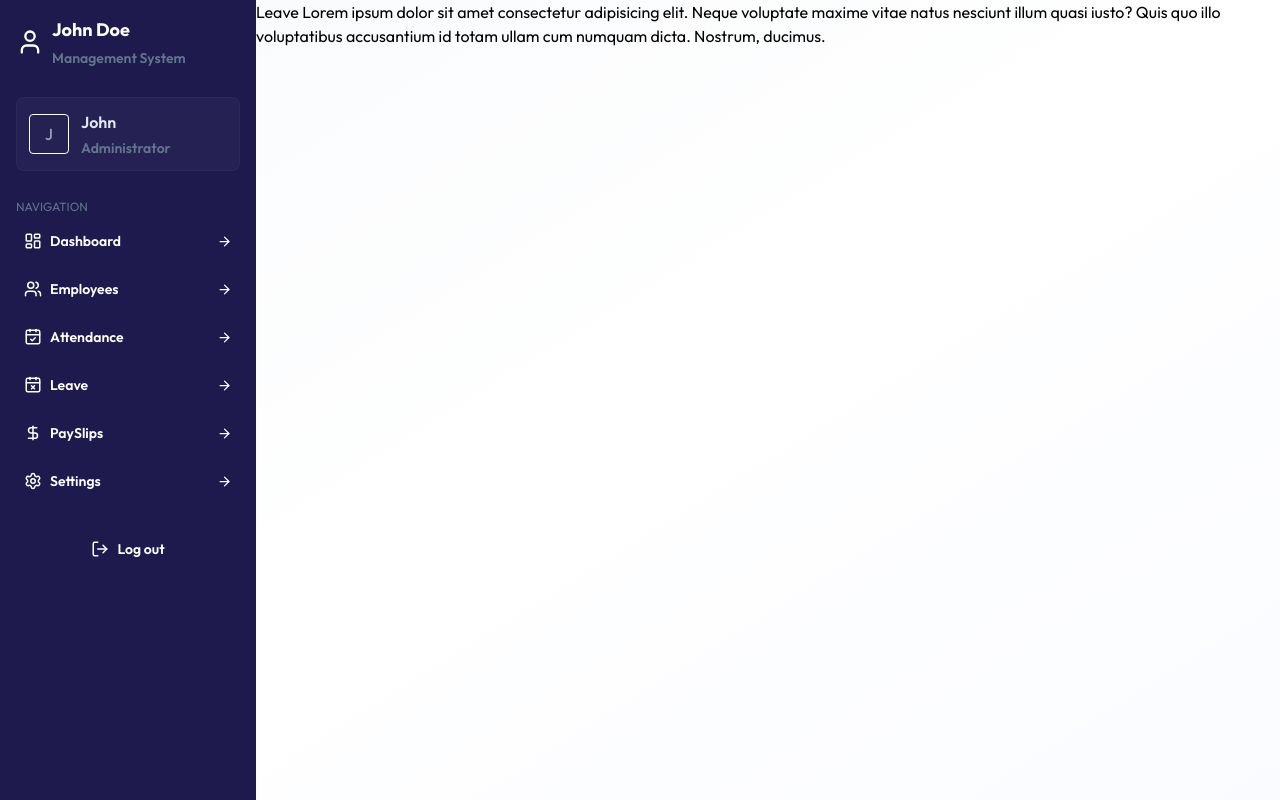
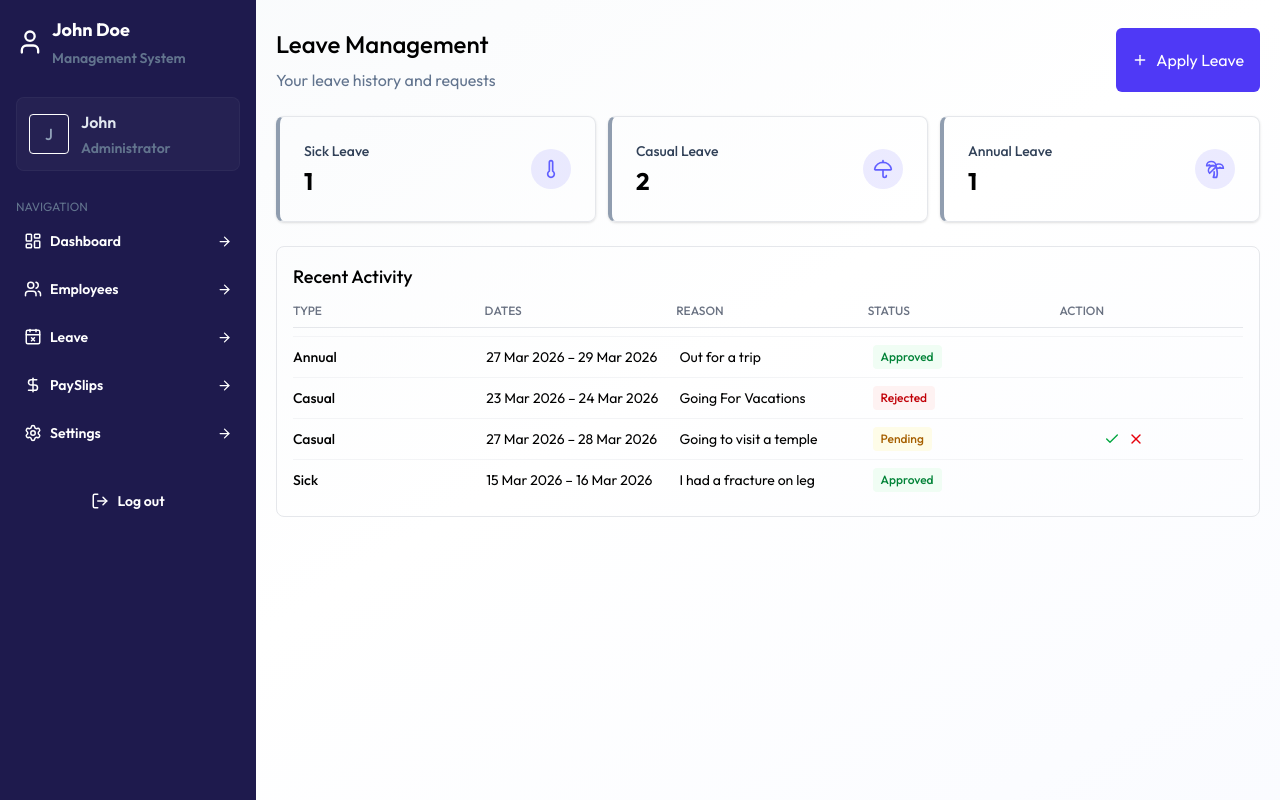
Before and after one commit to IzzaYoucef/Full-Stack-Employee-Management-System, a React (Vite) app in the folder client/: page /leave in a window 1280 px wide. Built offline with nearby package versions, Linux system fonts and the light colour scheme.

Commit message:
Implement Leave page UI

```diff
--- a/client/src/components/SideBar.jsx
+++ b/client/src/components/SideBar.jsx
@@ -18,7 +18,7 @@ import { dummyProfileData } from '../assets/assets'
 const adminNavItems = [
   { label: "Dashboard", icon: LayoutDashboardIcon, to: "/dashboard" },
   { label: "Employees", icon: UsersIcon, to: "/employees" },
-  { label: "Attendance", icon: CalendarCheck, to: "/attendance" },
+  // { label: "Attendance", icon: CalendarCheck, to: "/attendance" },
   { label: "Leave", icon: CalendarX, to: "/leave" },
   { label: "PaySlips", icon: DollarSign, to: "/payslips" },
   { label: "Settings", icon: Settings, to: "/settings" },
--- a/client/src/pages/Leave.jsx
+++ b/client/src/pages/Leave.jsx
@@ -1,8 +1,148 @@
-import React from 'react'
+import React, { useCallback, useEffect, useState } from 'react'
+import { dummyLeaveData } from '../assets/assets'
+import { PlusIcon, ThermometerIcon, TreePalmIcon, UmbrellaIcon, Check, X } from 'lucide-react'
+
+const statusStyles = {
+  APPROVED: "bg-green-50 text-green-700",
+  PENDING: "bg-yellow-50 text-yellow-700",
+  REJECTED: "bg-red-50 text-red-700",
+}
+
+const toTitleCase = (str) =>
+  str ? str.charAt(0) + str.slice(1).toLowerCase() : str
+
+const formatDateRange = (start, end) => {
+  const opts = { day: 'numeric', month: 'short', year: 'numeric' }
+  const startStr = new Date(start).toLocaleDateString('en-GB', opts)
+  const endStr = new Date(end).toLocaleDateString('en-GB', opts)
+  return startStr === endStr ? startStr : `${startStr} – ${endStr}`
+}
 
 const Leave = () => {
+
+  const [leaves, setLeaves] = useState([])
+  const [loading, setLoading] = useState(true)
+
+  const cardItems = [
+    { title: "Sick Leave", icon: ThermometerIcon, number: leaves.filter(l => l.type === "SICK").length },
+    { title: "Casual Leave", icon: UmbrellaIcon, number: leaves.filter(l => l.type === "CASUAL").length },
+    { title: "Annual Leave", icon: TreePalmIcon, number: leaves.filter(l => l.type === "ANNUAL").length },
+  ]
+
+  const fetchEmployeeLeave = useCallback(async () => {
+    setLoading(true)
+    setLeaves(dummyLeaveData)
+    setTimeout(() => {
+      setLoading(false)
+    }, 500)
+  }, [])
+
+  useEffect(() => {
+    fetchEmployeeLeave()
+  }, [fetchEmployeeLeave])
+
+  // Update one leave's status locally. Swap the body for a real
+  // API call (e.g. PATCH /api/leaves/:id) once the backend exists.
+  const handleApprove = (id) => {
+   setLeaves(prev => prev.map(l => l.id === id ? {...l , status:"APROUVED"} : l))
+  }
+
+  const handleReject = (id) => {
+    setLeaves(prev => prev.map(l => l.id === id ? { ...l, status: "REJECTED" } : l))
+  }
+
   return (
-    <div>Leave Lorem ipsum dolor sit amet consectetur adipisicing elit. Neque voluptate maxime vitae natus nesciunt illum quasi iusto? Quis quo illo voluptatibus accusantium id totam ullam cum numquam dicta. Nostrum, ducimus.</div>
+    <div className='mx-5 my-7'>
+      {/** Page Header */}
+      <div className='w-full flex justify-between mb-6'>
+        <div className='grid gap-2'>
+          <h1 className='text-2xl font-medium'>Leave Management</h1>
+          <p className='text-base font-normal text-[#62748E]'>Your leave history and requests</p>
+        </div>
+        <button
+          type="button"
+          className='flex items-center gap-2 px-4 py-2 rounded-md text-white cursor-pointer bg-[#4F39F6]'
+        >
+          <PlusIcon size={16} />
+          <span>Apply Leave</span>
+        </button>
+      </div>
+
+      {/** Cards */}
+      <div className='flex gap-3 mb-6'>
+        {cardItems.map((item) => (
+          <div
+            key={item.title}
+            className='flex-1 flex justify-between items-center p-6 border shadow border-gray-200 border-l-4 border-l-[#62748EB2] rounded-lg'
+          >
+            <div className='flex flex-col gap-1'>
+              <p className='font-medium text-sm text-[#314158]'>{item.title}</p>
+              <h1 className='font-bold text-2xl'>{item.number}</h1>
+            </div>
+            <div className='h-10 w-10 flex items-center justify-center rounded-full bg-[#615FFF1F] text-[#615FFF]'>
+              <item.icon size={20} />
+            </div>
+          </div>
+        ))}
+      </div>
+
+      {/** Details table */}
+      <div className="border border-gray-200 rounded-lg p-4">
+        <h1 className='font-medium text-lg mb-3'>Recent Activity</h1>
+
+        <div className="grid grid-cols-5 gap-2 pb-2 mb-2 border-b border-gray-200 text-xs font-medium text-gray-500 uppercase">
+          <p>Type</p>
+          <p>Dates</p>
+          <p>Reason</p>
+          <p>Status</p>
+          <p>Action</p>
+        </div>
+
+        {loading ? (
+          <div className='flex justify-center items-center h-24'>
+            <span className='h-8 w-8 border-4 border-gray-200 border-t-indigo-600 rounded-full animate-spin'></span>
+          </div>
+        ) : (
+          leaves.map((l) => (
+            <div
+              key={l.id}
+              className='grid grid-cols-5 gap-4 items-center py-2 border-t border-gray-100 text-sm'
+            >
+              <p className='font-medium'>{toTitleCase(l.type)}</p>
+              <p>{formatDateRange(l.startDate, l.endDate)}</p>
+              <p className='truncate'>{l.reason}</p>
+
+              <div className="flex items-center gap-2">
+                <p className={`px-2 py-1 rounded text-xs font-medium w-fit ${statusStyles[l.status] || "bg-gray-100 text-gray-600"}`}>
+                  {toTitleCase(l.status)}
+                </p>
+
+                {l.status === "PENDING" && (
+                  <div className="flex items-center mx-40">
+                    <button
+                      type="button"
+                      onClick={() => handleApprove(l.id)}
+                      className="p-1 rounded-full hover:bg-green-50 text-green-600 cursor-pointer "
+                      aria-label="Approve leave"
+                    >
+                      <Check size={16} />
+                    </button>
+                    <button
+                      type="button"
+                      onClick={() => handleReject(l.id)}
+                      className="p-1 rounded-full hover:bg-red-50 text-red-600 cursor-pointer"
+                      aria-label="Reject leave"
+                    >
+                      <X size={16} />
+                    </button>
+                  </div>
+                )}
+              </div>
+            </div>
+          ))
+        )}
+      </div>
+    </div>
   )
 }
 
```
